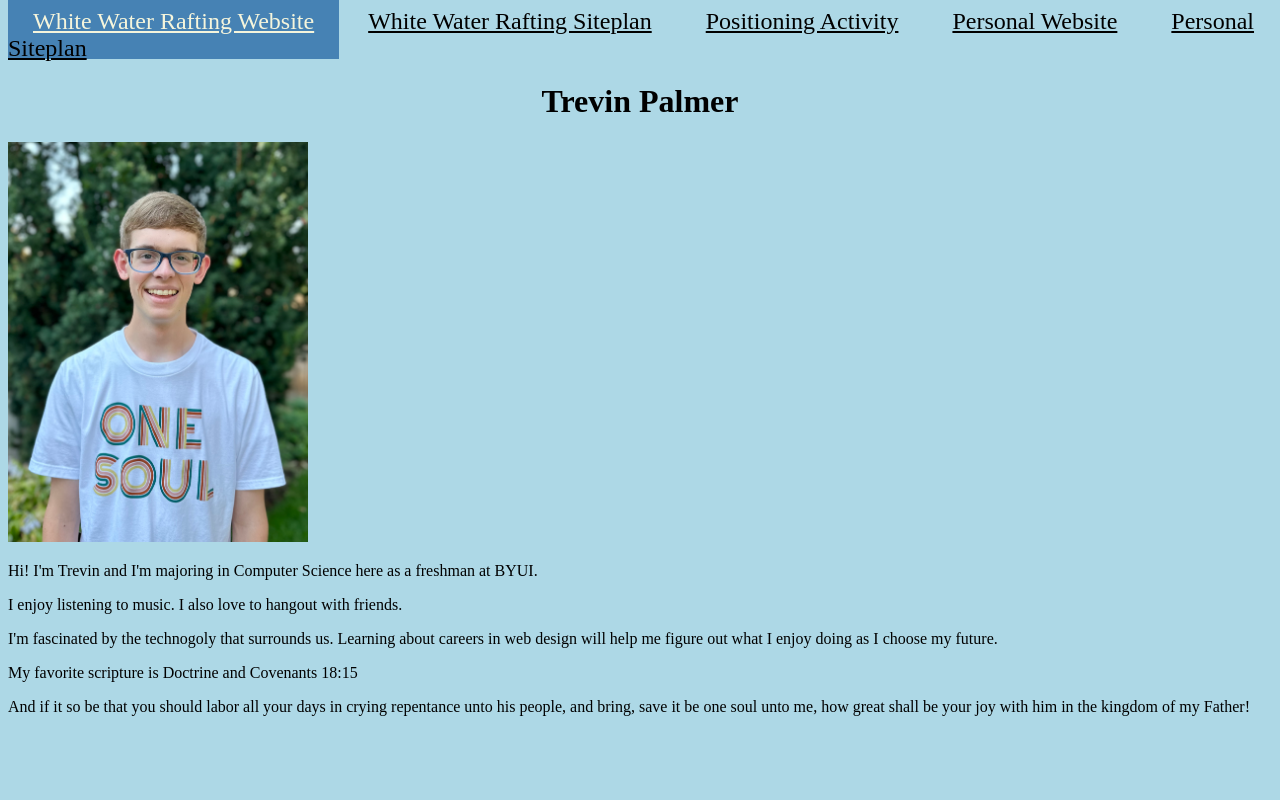
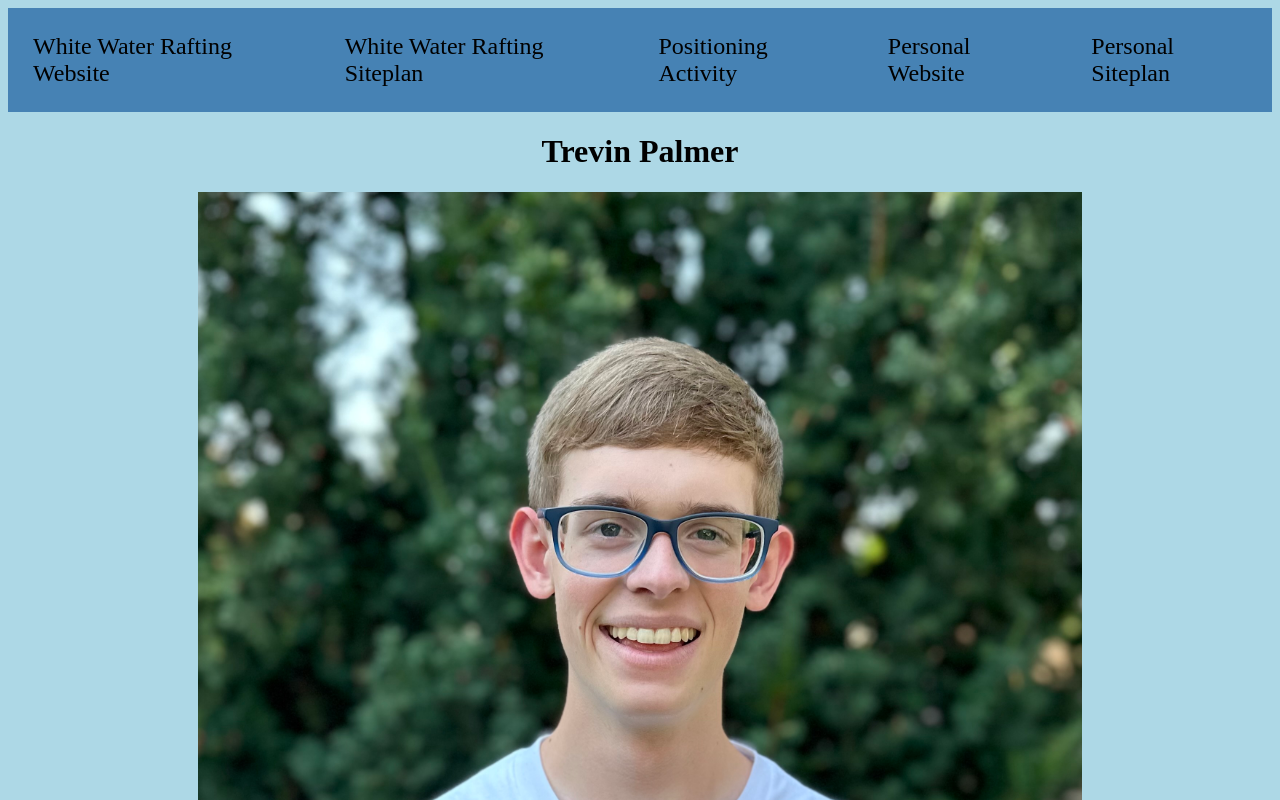
Before and after one commit to Kevor7/wdd130, a plain HTML site: page index.html in a window 1280 px wide. Shown: the top 800 px of the page. Drawn offline with Linux system fonts and the light colour scheme.

Commit message:
CSS update

```diff
--- a/index.html
+++ b/index.html
@@ -18,11 +18,12 @@
        <img src="Trevin.jpg" alt="portait of trevin palmer">
 
        <p>Hi! I'm Trevin and I'm majoring in Computer Science here as a freshman at BYUI.<p>
-
         <p>I enjoy listening to music. I also love to hangout with friends.<p>
 
         <p class="gray">I'm fascinated by the technogoly that surrounds us. Learning about careers in web design will help me figure out what I enjoy doing as I choose my future.</p>
-</p>My favorite scripture is Doctrine and Covenants 18:15</p>
-<p>And if it so be that you should labor all your days in crying repentance unto his people, and bring, save it be one soul unto me, how great shall be your joy with him in the kingdom of my Father!</p>
+        </p>My favorite scripture is Doctrine and Covenants 18:15</p>
+        <p>And if it so be that you should labor all your days in crying repentance unto his people, and bring, save it be one soul unto me, how great shall be your joy with him in the kingdom of my Father!</p>
+    <a class="link" href="linkhere" target="_blank"></a>
+
     </body>
 </html>
--- a/main.css
+++ b/main.css
@@ -1,13 +1,29 @@
 body {
     background-color: lightblue;
 }
-
+nav, footer {
+    background-color: steelblue;
+    font-size: 24px;
+    display: flex;
+    justify-content: space-around;
+}
+nav a{
+    text-decoration: none;
+}
 a{
     color: #000;
     padding: 25px;
     font-size: 24px;
 }
-#active {
+
+a:hover{
+    background-color: beige;
+    color: steelblue;
+}
+.link{
+    color: steelblue;
+}
+.active {
     background-color: steelblue;
     color: beige;
 }
@@ -16,5 +32,17 @@ h1{
 }
 
 img{
-    width: 300px;
+    width: 70%;
+    display: block;
+    margin: 0 auto;
 }
+p{
+   width: 70%;
+    margin: 25px auto;
+    line-height: 1.25em;
+}
+
+footer p{
+    color: beige;
+    text-align: center;
+}
```
